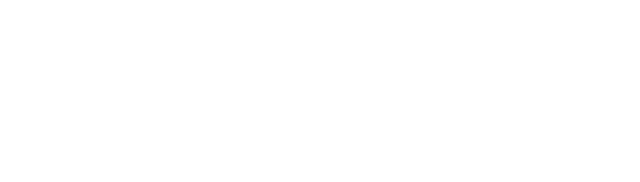
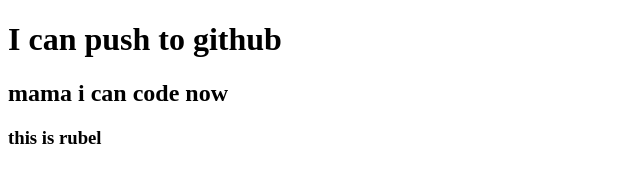
Before and after one commit to rubelahmod/my-third-repo, a plain HTML site: page index.html in a window 1280 px wide. Shown: the whole page, without its empty margins (0-640 px from the left). Drawn offline with Linux system fonts and the light colour scheme.

Commit message:
header added

```diff
--- a/index.html
+++ b/index.html
@@ -7,6 +7,8 @@
     <title>my third repo</title>
 </head>
 <body>
-
+    <h1>I can push to github</h1>
+    <h2>mama i can code now</h2>
+    <h3>this is rubel</h3>
 </body>
 </html>
```
